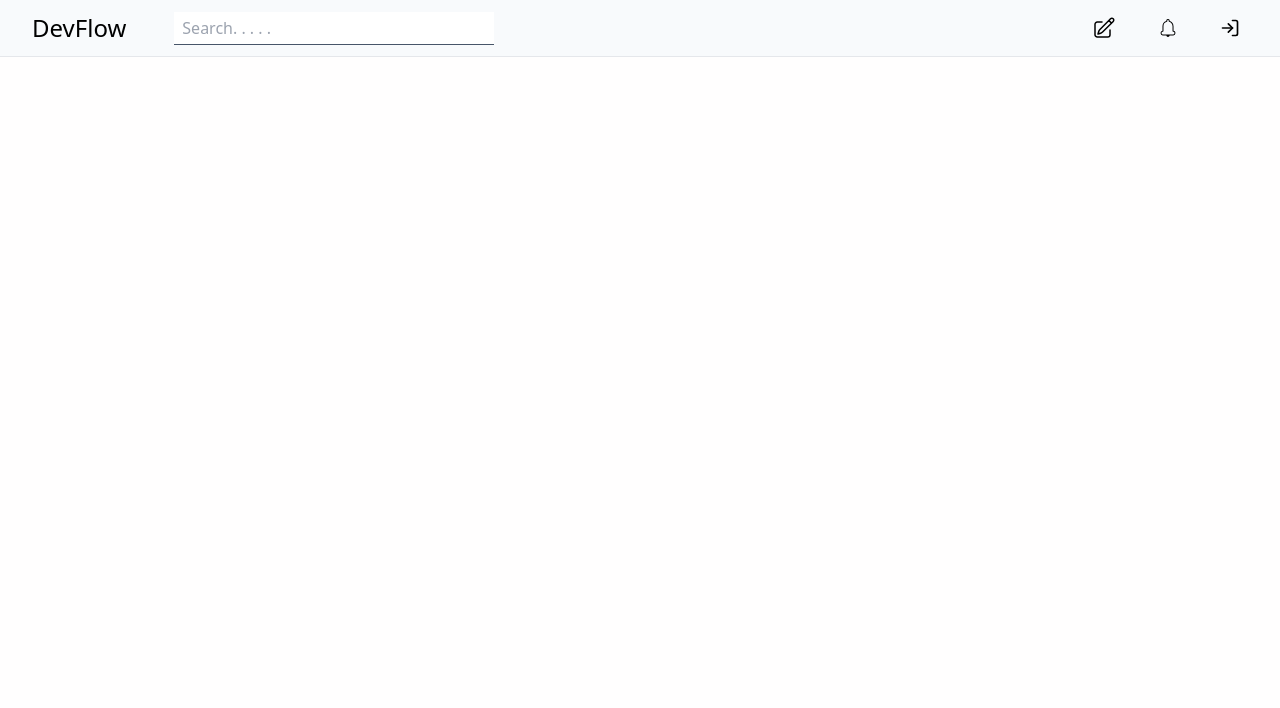
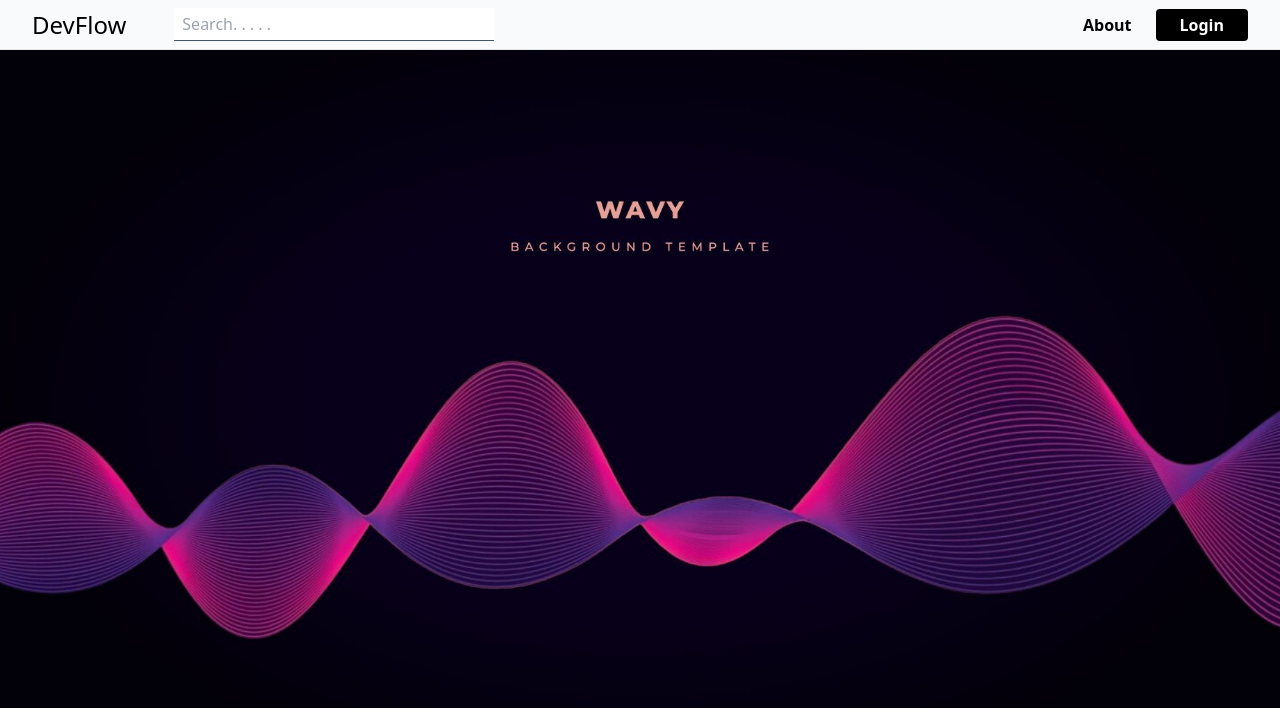
Before and after one commit to mohammedarif98/DevFlow-frontEnd, a React (Vite) app: page / in a window 1280 px wide. Shown: the top 708 px of the page. Built offline with nearby package versions, Linux system fonts and the light colour scheme; no server answers; a web font is replaced by a local one.

Commit message:
landing page and dropdown issue fixed

```diff
--- a/src/components/user-components/Header/Header.tsx
+++ b/src/components/user-components/Header/Header.tsx
@@ -4,20 +4,24 @@ import { FaRegUser } from "react-icons/fa";
 import { BsChatSquareTextFill } from "react-icons/bs";
 import { HiOutlinePencilSquare } from "react-icons/hi2";
 import { HiOutlineMenu, HiOutlineX } from "react-icons/hi";
-import { LuLogIn } from "react-icons/lu";
 import { Link, useNavigate } from "react-router-dom";
 import { userLogout } from "../../../utils/configs/user-axios/axios.PostMethods";
 import { toast } from "react-toastify";
 import { useDispatch, useSelector } from "react-redux";
 import { logout } from "../../../redux/slices/user-slice/userSlice";
 
+
+
 const Header: React.FC = () => {
   const [isMenuOpen, setIsMenuOpen] = useState<boolean>(false);
   const [isDropdownOpen, setIsDropdownOpen] = useState<boolean>(false);
+  const [isVisible, setIsVisible] = useState<boolean>(true);
   const dropdownRef = useRef<HTMLDivElement>(null);
   const navigate = useNavigate();
   const dispatch = useDispatch();
   const { user } = useSelector((state: any) => state.user);
+  const prevScrollPos = useRef(window.pageYOffset);
+
 
   const toggleMenu = () => {
     setIsMenuOpen(!isMenuOpen);
@@ -27,13 +31,11 @@ const Header: React.FC = () => {
     setIsDropdownOpen((prev) => !prev);
   };
 
-  // close the dropdown when click outside
+
+  //*---------------- Close the dropdown when clicking outside ----------------------
   useEffect(() => {
     const handleClickOutside = (event: MouseEvent) => {
-      if (
-        dropdownRef.current &&
-        !dropdownRef.current.contains(event.target as Node)
-      ) {
+      if (dropdownRef.current && !dropdownRef.current.contains(event.target as Node)) {
         setIsDropdownOpen(false);
       }
     };
@@ -43,11 +45,30 @@ const Header: React.FC = () => {
     };
   }, []);
 
+
+  //*---------------- Hide header on scroll down, show on scroll up -----------------------
+  useEffect(() => {
+    const handleScroll = () => {
+      const currentScrollPos = window.pageYOffset;
+      setIsVisible(prevScrollPos.current > currentScrollPos || currentScrollPos < 10);
+      prevScrollPos.current = currentScrollPos;
+
+      if (isDropdownOpen) {
+        setIsDropdownOpen(false);
+      }
+
+    };
+    window.addEventListener("scroll", handleScroll);
+    return () => {
+      window.removeEventListener("scroll", handleScroll);
+    };
+  }, [isDropdownOpen]);
+
+
   const handleLogout = async () => {
     try {
       await userLogout();
       dispatch(logout());
-      console.log("logout success");
       navigate("/login");
     } catch (error) {
       const message = (error as Error).message.replace("Error: ", "");
@@ -55,14 +76,17 @@ const Header: React.FC = () => {
     }
   };
 
+
   return (
-    <div className="bg-slate-50 flex items-center justify-between py-2 px-4 md:px-8 border-b border-gray-200">
+    <div
+      className={`fixed top-0 left-0 w-full bg-slate-50 flex items-center justify-between py-2 px-4 md:px-8 border-b border-gray-200 z-50 transition-transform duration-300 ${
+        isVisible ? "translate-y-0" : "-translate-y-full"
+      }`}
+    >
       {/*--------- Logo Section -----------*/}
       <div className="flex items-center">
         <Link to="/">
-          <span className="font-rubik-wet-paint text-lg md:text-2xl">
-            DevFlow
-          </span>
+          <span className="font-rubik-wet-paint text-lg md:text-2xl">DevFlow</span>
         </Link>
       </div>
 
@@ -88,6 +112,8 @@ const Header: React.FC = () => {
 
       {/*--------- User Profile Section (Desktop) --------- */}
       <div className="hidden md:flex items-center space-x-4 md:space-x-6 lg:space-x-6">
+        {user && (
+          <>
             <button className="rounded-full hover:bg-gray-200 p-2 transition-colors">
               <Link to="/writeBlog">
                 <HiOutlinePencilSquare className="text-2xl text-black" />
@@ -98,8 +124,6 @@ const Header: React.FC = () => {
                 <CiBellOn className="text-2xl text-black" />
               </Link>
             </button>
-        {user && (
-          <>
             <button className="rounded-full hover:bg-gray-200 p-2 transition-colors">
               <Link to="/chat">
                 <BsChatSquareTextFill className="text-xl text-black" />
@@ -137,11 +161,14 @@ const Header: React.FC = () => {
           </>
         )}
         {!user && (
-          <button className="rounded-full hover:bg-gray-200 p-2 transition-colors">
-            <Link to="/login">
-              <LuLogIn className="text-xl text-black" />
-            </Link>
+          <>
+            <button className="">
+              <Link to="/" className="text-black font-semibold">About</Link>
             </button>
+            <button className="rounded bg-black text-white py-1 px-6">
+              <Link to="/login" className="font-semibold">Login</Link>
+            </button>
+          </>
         )}
       </div>
 
@@ -149,13 +176,13 @@ const Header: React.FC = () => {
       {isMenuOpen && (
         <div className="absolute top-16 left-0 w-full bg-slate-50 shadow-lg md:hidden">
           <div className="flex flex-col items-start space-y-1 px-2 py-6">
+            {user && (
+              <>
                 <button className="flex items-left">
                   <Link to="/writeBlog">
                     <span className="text-sm text-black">Post Blog</span>
                   </Link>
                 </button>
-            {user && (
-              <>
                 <button className="flex items-left">
                   <Link to="/notification">
                     <span className="text-sm text-black">Notification</span>
--- /dev/null
+++ b/src/components/user-components/Home/Home.tsx
@@ -0,0 +1,54 @@
+import React from "react";
+import { useSelector } from "react-redux";
+import landing_Image from "../../../assets/images/devbg1.jpeg";
+
+const Home: React.FC = () => {
+  const { user } = useSelector((state: any) => state.user);
+
+  return (
+    <>
+      {!user ? (
+        <div className="relative w-full h-screen bg-cover bg-center">
+          <img
+            src={landing_Image}
+            alt="landing-image"
+            className="absolute top-0 left-0 w-full h-full object-cover"
+          />
+        </div>
+      ) : (
+        <div className="text-2xl mt-14 font-semibold text-center">
+          {user?.username}
+          <p className="mt-2">Lorem ipsum dolor sit amet consectetur adipisicing elit. Error fugit distinctio corporis minima quibusdam,<br /> laboriosam odit consequatur, ducimus non hic fuga quis illum ab. Non quam delectus eius ab esse?</p>
+          <p className="mt-2">Lorem ipsum dolor sit amet consectetur adipisicing elit. Error fugit distinctio corporis minima quibusdam,<br /> laboriosam odit consequatur, ducimus non hic fuga quis illum ab. Non quam delectus eius ab esse?</p>
+          <p className="mt-2">Lorem ipsum dolor sit amet consectetur adipisicing elit. Error fugit distinctio corporis minima quibusdam,<br /> laboriosam odit consequatur, ducimus non hic fuga quis illum ab. Non quam delectus eius ab esse?</p>
+          <p className="mt-2">Lorem ipsum dolor sit amet consectetur adipisicing elit. Error fugit distinctio corporis minima quibusdam,<br /> laboriosam odit consequatur, ducimus non hic fuga quis illum ab. Non quam delectus eius ab esse?</p>
+          <p className="mt-2">Lorem ipsum dolor sit amet consectetur adipisicing elit. Error fugit distinctio corporis minima quibusdam,<br /> laboriosam odit consequatur, ducimus non hic fuga quis illum ab. Non quam delectus eius ab esse?</p>
+          <p className="mt-2">Lorem ipsum dolor sit amet consectetur adipisicing elit. Error fugit distinctio corporis minima quibusdam,<br /> laboriosam odit consequatur, ducimus non hic fuga quis illum ab. Non quam delectus eius ab esse?</p>
+          <p className="mt-2">Lorem ipsum dolor sit amet consectetur adipisicing elit. Error fugit distinctio corporis minima quibusdam,<br /> laboriosam odit consequatur, ducimus non hic fuga quis illum ab. Non quam delectus eius ab esse?</p>
+          <p className="mt-2">Lorem ipsum dolor sit amet consectetur adipisicing elit. Error fugit distinctio corporis minima quibusdam,<br /> laboriosam odit consequatur, ducimus non hic fuga quis illum ab. Non quam delectus eius ab esse?</p>
+          <p className="mt-2">Lorem ipsum dolor sit amet consectetur adipisicing elit. Error fugit distinctio corporis minima quibusdam,<br /> laboriosam odit consequatur, ducimus non hic fuga quis illum ab. Non quam delectus eius ab esse?</p>
+          <p className="mt-2">Lorem ipsum dolor sit amet consectetur adipisicing elit. Error fugit distinctio corporis minima quibusdam,<br /> laboriosam odit consequatur, ducimus non hic fuga quis illum ab. Non quam delectus eius ab esse?</p>
+          <p className="mt-2">Lorem ipsum dolor sit amet consectetur adipisicing elit. Error fugit distinctio corporis minima quibusdam,<br /> laboriosam odit consequatur, ducimus non hic fuga quis illum ab. Non quam delectus eius ab esse?</p>
+          <p className="mt-2">Lorem ipsum dolor sit amet consectetur adipisicing elit. Error fugit distinctio corporis minima quibusdam,<br /> laboriosam odit consequatur, ducimus non hic fuga quis illum ab. Non quam delectus eius ab esse?</p>
+          <p className="mt-2">Lorem ipsum dolor sit amet consectetur adipisicing elit. Error fugit distinctio corporis minima quibusdam,<br /> laboriosam odit consequatur, ducimus non hic fuga quis illum ab. Non quam delectus eius ab esse?</p>
+          <p className="mt-2">Lorem ipsum dolor sit amet consectetur adipisicing elit. Error fugit distinctio corporis minima quibusdam,<br /> laboriosam odit consequatur, ducimus non hic fuga quis illum ab. Non quam delectus eius ab esse?</p>
+          <p className="mt-2">Lorem ipsum dolor sit amet consectetur adipisicing elit. Error fugit distinctio corporis minima quibusdam,<br /> laboriosam odit consequatur, ducimus non hic fuga quis illum ab. Non quam delectus eius ab esse?</p>
+          <p className="mt-2">Lorem ipsum dolor sit amet consectetur adipisicing elit. Error fugit distinctio corporis minima quibusdam,<br /> laboriosam odit consequatur, ducimus non hic fuga quis illum ab. Non quam delectus eius ab esse?</p>
+          <p className="mt-2">Lorem ipsum dolor sit amet consectetur adipisicing elit. Error fugit distinctio corporis minima quibusdam,<br /> laboriosam odit consequatur, ducimus non hic fuga quis illum ab. Non quam delectus eius ab esse?</p>
+          <p className="mt-2">Lorem ipsum dolor sit amet consectetur adipisicing elit. Error fugit distinctio corporis minima quibusdam,<br /> laboriosam odit consequatur, ducimus non hic fuga quis illum ab. Non quam delectus eius ab esse?</p>
+          <p className="mt-2">Lorem ipsum dolor sit amet consectetur adipisicing elit. Error fugit distinctio corporis minima quibusdam,<br /> laboriosam odit consequatur, ducimus non hic fuga quis illum ab. Non quam delectus eius ab esse?</p>
+          <p className="mt-2">Lorem ipsum dolor sit amet consectetur adipisicing elit. Error fugit distinctio corporis minima quibusdam,<br /> laboriosam odit consequatur, ducimus non hic fuga quis illum ab. Non quam delectus eius ab esse?</p>
+          <p className="mt-2">Lorem ipsum dolor sit amet consectetur adipisicing elit. Error fugit distinctio corporis minima quibusdam,<br /> laboriosam odit consequatur, ducimus non hic fuga quis illum ab. Non quam delectus eius ab esse?</p>
+          <p className="mt-2">Lorem ipsum dolor sit amet consectetur adipisicing elit. Error fugit distinctio corporis minima quibusdam,<br /> laboriosam odit consequatur, ducimus non hic fuga quis illum ab. Non quam delectus eius ab esse?</p>
+          <p className="mt-2">Lorem ipsum dolor sit amet consectetur adipisicing elit. Error fugit distinctio corporis minima quibusdam,<br /> laboriosam odit consequatur, ducimus non hic fuga quis illum ab. Non quam delectus eius ab esse?</p>
+          <p className="mt-2">Lorem ipsum dolor sit amet consectetur adipisicing elit. Error fugit distinctio corporis minima quibusdam,<br /> laboriosam odit consequatur, ducimus non hic fuga quis illum ab. Non quam delectus eius ab esse?</p>
+          <p className="mt-2">Lorem ipsum dolor sit amet consectetur adipisicing elit. Error fugit distinctio corporis minima quibusdam,<br /> laboriosam odit consequatur, ducimus non hic fuga quis illum ab. Non quam delectus eius ab esse?</p>
+          <p className="mt-2">Lorem ipsum dolor sit amet consectetur adipisicing elit. Error fugit distinctio corporis minima quibusdam,<br /> laboriosam odit consequatur, ducimus non hic fuga quis illum ab. Non quam delectus eius ab esse?</p>
+          <p className="mt-2">Lorem ipsum dolor sit amet consectetur adipisicing elit. Error fugit distinctio corporis minima quibusdam,<br /> laboriosam odit consequatur, ducimus non hic fuga quis illum ab. Non quam delectus eius ab esse?</p>
+        </div>
+      )}
+    </>
+  );
+};
+
+export default Home;
--- a/src/index.css
+++ b/src/index.css
@@ -4,8 +4,9 @@
 @tailwind components;
 @tailwind utilities;
 
-body {
+html,body {
     background-color: rgb(255,254,254);
     margin: 0;
-    height: 100vh;
+    height: 100%;
+    padding: 0;
 }
--- /dev/null
+++ b/src/pages/user-pages/HomePage.tsx
@@ -0,0 +1,16 @@
+import React from 'react'
+import Home from '../../components/user-components/Home/Home'
+
+
+
+const HomePage: React.FC = () => {
+
+  return (
+    <>
+      <Home />
+    </>
+  )
+}
+
+
+export default HomePage;
--- a/src/routes/UserRouter.tsx
+++ b/src/routes/UserRouter.tsx
@@ -1,6 +1,6 @@
 import Header from '../components/user-components/Header/Header';
 import { Routes, Route, useLocation } from 'react-router-dom';
-import Home from '../pages/user-pages/Home';
+import Home from '../pages/user-pages/HomePage';
 import SignUpPage from '../pages/user-pages/SignUpPage';
 import LoginPage from '../pages/user-pages/LoginPage';
 
```
Also changed, not shown: src/pages/user-pages/Home.tsx (deleted, +0 -17 lines), src/assets/images/devbg1.jpeg (added). Lines whose indentation alone changed are shown as unchanged.
